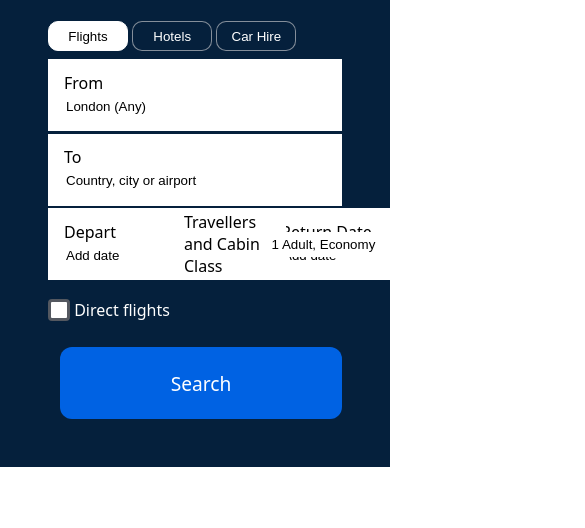
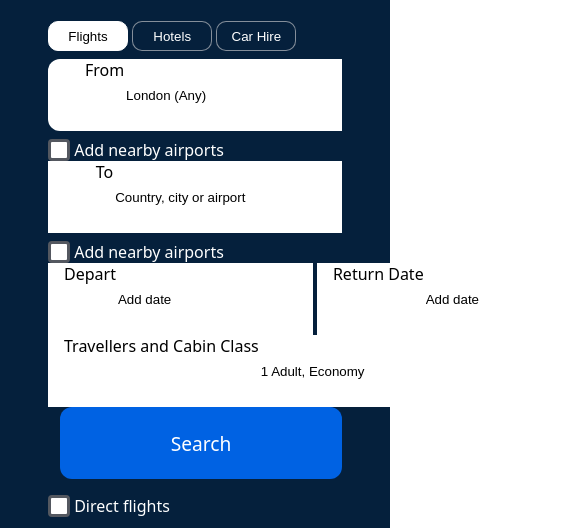
Before and after one commit to blezvid/Website-Clone-Project, a plain HTML site: page index.html in a window 390 px wide. Shown: the part 307-835 px from the top of the page, 585 px wide, since content can reach past the window. Drawn offline with nearby package versions, Linux system fonts and the light colour scheme.

Commit message:
Update style.css

```diff
--- a/style.css
+++ b/style.css
@@ -141,119 +141,14 @@ header nav a {
     column-gap: .25rem;
 }
 
-@media (max-width: 64rem) {
-    .insideMainHead .universalsearchbox {
-        display: flex;
-        flex-wrap: wrap;
-    }
-
-    .universalsearchbox #bigbox1 {
-        order: 1;
-        width: 6rem;
-    }
-
-    .universalsearchbox #bigbox2 {
-        order: 2;
-        width: 6rem;
-    }
-
-    .universalsearchbox #bigbox3 {
-        order: 3;
-        width: 6rem;
-        flex-shrink: 1;
-    }
-
-    .universalsearchbox #bigbox4 {
-        order: 4;
-        width: 6rem;
-    }
-
-    .universalsearchbox #bigbox5 {
-        order: 6;
-        padding: 0;
-        width: 6rem;
-    }
-
-    .universalsearchbox #bigbox6 {
-        width: 6rem;
-        order: 6;
-        width: 6rem;
-    }
-}
-
-@media (max-width: 48rem) {
-    .insideMainHead .universalsearchbox {
-        display: flex;
-        flex-wrap: wrap;
-        gap: 0.15rem;
-    }
-
-    .universalsearchbox #bigbox1 {
-        flex-basis: 100%;
-        flex-grow: 1;
-        flex-shrink: 0;
-        order: 1;
-    }
-
-    .universalsearchbox #bigbox2 {
-        flex-basis: 100%;
-        flex-grow: 1;
-        flex-shrink: 0;
-        order: 2;
-    }
-
-    .universalsearchbox #bigbox3 {
-        flex-basis: 40%;
-        flex-grow: 0;
-        flex-shrink: 0;
-        order: 3;
-    }
-
-    .universalsearchbox #bigbox4 {
-        flex-basis: 40%;
-        flex-grow: 0;
-        flex-shrink: 0;
-        order: 4;
-    }
-
-    .universalsearchbox #bigbox5 {
-        flex-basis: 100%;
-        flex-grow: 0;
-        flex-shrink: 0;
-        order: 6;
-        padding: 0;
-        margin: 0;
-    }
-
-    .universalsearchbox #bigbox6 {
-        flex-basis: 100%;
-        flex-grow: 0;
-        flex-shrink: 0;
-        order: 5;
-        padding-bottom: 1.5rem;
-    }
-
-    .universalsearchbox .checkbox {
-        display: none;
-    }
-
-    .universalsearchbox #fromBox {
-        border-radius: 0;
-    }
-
-    .universalsearchbox #travellersBox {
-        border-radius: 0;
-    }
-}
-
 .bigbox {
     display: flex;
     flex-direction: column;
+    flex: 1 0 auto;
 }
 
 .searchbox {
     display: flex;
-    flex-direction: column;
     flex-wrap: wrap;
     box-sizing: inherit;
     padding: 0;
@@ -269,24 +164,7 @@ header nav a {
 
 #travellersBox {
     border-radius: 0 .75rem .75rem 0;
-}
-
-#bigbox1 {
-    flex-grow: 1;
-    flex-basis: 18%;
-}
-
-#bigbox2 {
-    flex-grow: 1;
-    flex-basis: 18%;
-}
-
-#bigbox3 {
-    flex-basis: 20%;
-}
-
-#bigbox4 {
-    flex-basis: 20%;
+    flex-grow: 0;
 }
 
 .checkbox {
@@ -340,11 +218,13 @@ header nav a {
     margin: 0;
     padding: 0;
     vertical-align: text-bottom;
+    flex-basis: 100%;
 }
 
 .departReturn {
     display: flex;
     flex-direction: row;
+    flex: 1 0 auto;
     column-gap: .25rem;
 }
 
@@ -362,6 +242,7 @@ input {
 #searchbutton {
     display: flex;
     align-items: center;
+    flex: 1 0 auto;
     background: #0062e3;
     border: none;
     border-radius: .75rem;
@@ -372,13 +253,10 @@ input {
     font-family: system-ui, -apple-system, BlinkMacSystemFont, 'Segoe UI', Roboto, Oxygen, Ubuntu, Cantarell, 'Open Sans', 'Helvetica Neue', sans-serif;
     font-size: larger;
     text-decoration: none;
-
     height: 4.5rem;
     justify-content: center;
     margin-left: .75rem;
 }
-
-#searchbutton:hover {}
 
 .directflights {
     color: #fff;
```
